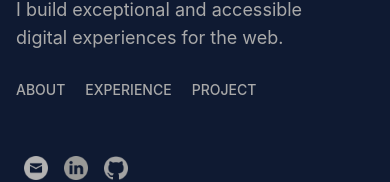
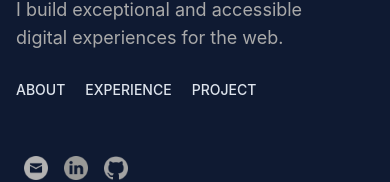
Before and after one commit to Rinsha-Rahees/Portfolio, a React (Create React App) app in the folder my-portfolio/: page / in a window 390 px wide. Shown: the part 140-322 px from the top of the page. Built offline with nearby package versions, Linux system fonts and the light colour scheme.

Commit message:
Menu color change

```diff
--- a/my-portfolio/src/Components/Nav.js
+++ b/my-portfolio/src/Components/Nav.js
@@ -5,7 +5,7 @@ function Nav(props) {
     const { children, href } = props
     return (
         <nav>
-            <ul className='NavItems flex flex-row items-center mt-5'>
+            <ul className='NavItems flex flex-row items-center mt-5 '>
             <hr className='w-8 float-left mr-2 invisible lg:visible'/><NavItems href={href}>{children}</NavItems>
             </ul>
         </nav>
--- a/my-portfolio/src/Components/NavItems.js
+++ b/my-portfolio/src/Components/NavItems.js
@@ -3,7 +3,7 @@ import React from 'react'
 function NavItems(props) {
     const {href, children} = props
     return (
-       <li className='-ml-10 lg:ml-0 mr-5'><a href={href}>{children}</a></li>
+       <li className='-ml-10 lg:ml-0 mr-5 text-lightgrey lg:text-grey'><a href={href}>{children}</a></li>
     )
 }
 
--- a/my-portfolio/src/Header.js
+++ b/my-portfolio/src/Header.js
@@ -11,7 +11,7 @@ function Header() {
         <h2 className='text-2xl mt-4 2xl:text-3xl text-blue-light'>Front End</h2>
         <p className='mt-4 max-w-xs 2xl:text-2xl'>I build exceptional and accessible digital experiences for the web.</p>
 
-        <div className="headerMenu mt-2 text-sm text-grey font-medium flex flex-row flex-1 items-left lg:flex lg:flex-col lg:flex-1 2xl:text-2xl">
+        <div className="headerMenu mt-2 text-sm font-medium flex flex-row flex-1 items-left lg:flex lg:flex-col lg:flex-1 2xl:text-2xl">
 
           <Nav href='#about'>ABOUT</Nav>
           <Nav href='#experience'>EXPERIENCE</Nav>
```
